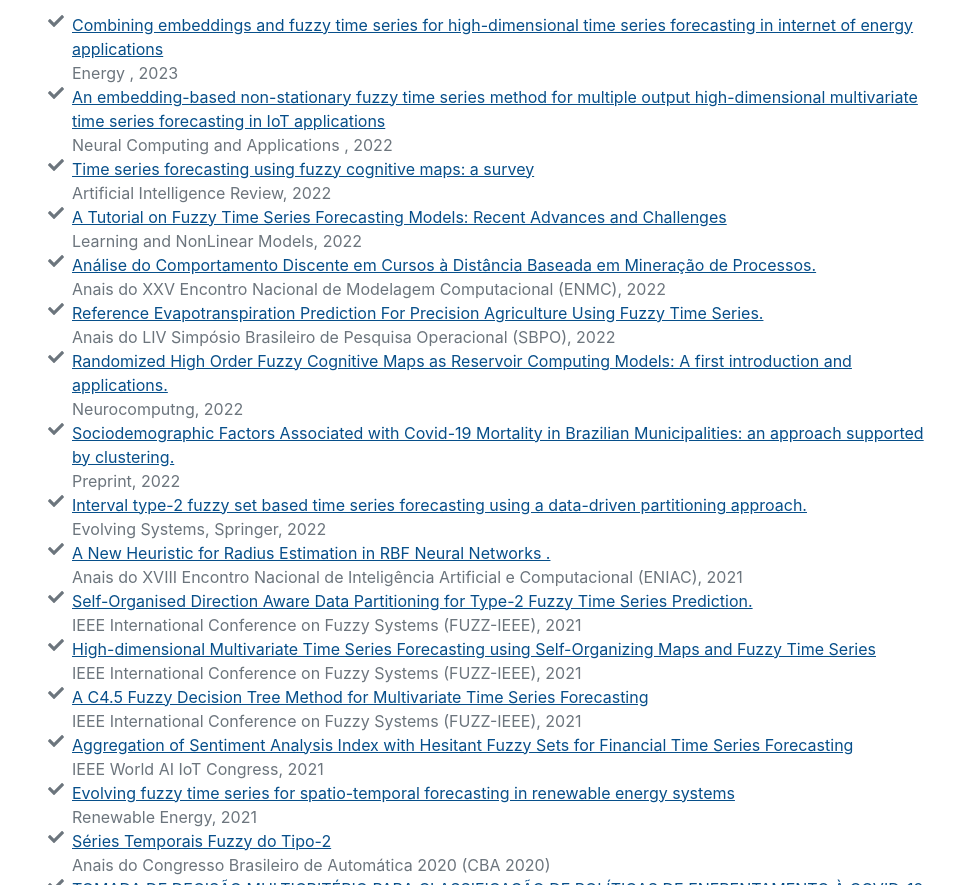
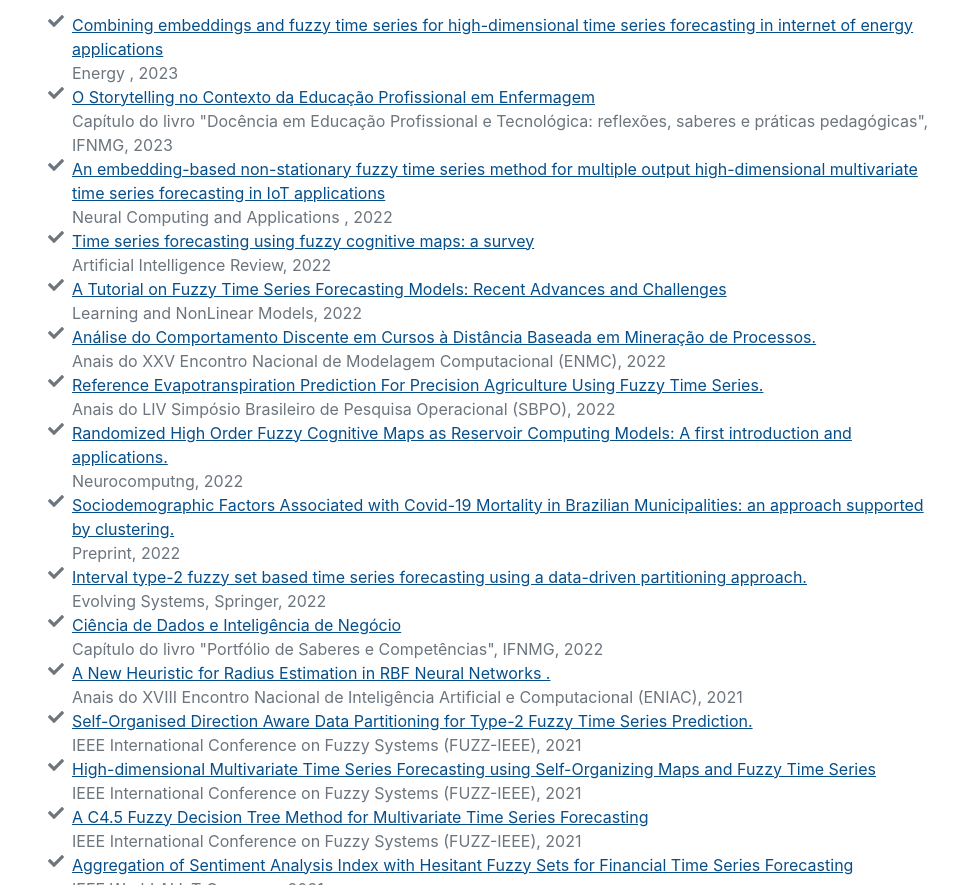
Before and after one commit to petroniocandido/petroniocandido.github.io, a plain HTML site: page pt-br/index.html in a window 1280 px wide. Shown: the part 6000-6885 px from the top of the page, without its empty margins (288-1246 px from the left). Drawn offline with nearby package versions, Linux system fonts and the light colour scheme; a web font is replaced by a local one.

Commit message:
Acrescentando os capítulos de livros do IFNMG

```diff
--- a/pt-br/index.html
+++ b/pt-br/index.html
@@ -415,6 +415,7 @@
         <div class="subheading mb-3"><i class="fas fa-newspaper"></i>Artigos em Jornais e Conferências</div>
         <ul class="fa-ul mb-0">
 		<li><i class="fa-li fa fa-check"></i><a href="https://doi.org/10.1016/j.energy.2023.127072">Combining embeddings and fuzzy time series for high-dimensional time series forecasting in internet of energy applications</a><br /> Energy , 2023</li>
+		<li><i class="fa-li fa fa-check"></i><a href="https://documento.ifnmg.edu.br/action.php?kt_path_info=ktcore.actions.document.view&fDocumentId=56726">O Storytelling no Contexto da Educação Profissional em Enfermagem</a><br /> Capítulo do livro "Docência em Educação Profissional e Tecnológica: reflexões, saberes e práticas pedagógicas", IFNMG, 2023</li>
 		<li><i class="fa-li fa fa-check"></i><a href="https://doi.org/10.1007/s00521-022-08120-5">An embedding-based non-stationary fuzzy time series method for multiple output high-dimensional multivariate time series forecasting in IoT applications</a><br /> Neural Computing and Applications , 2022</li>
 		<li><i class="fa-li fa fa-check"></i><a href="https://doi.org/10.1007/s10462-022-10319-w">Time series forecasting using fuzzy cognitive maps: a survey</a><br /> Artificial Intelligence Review, 2022</li>
 		<li><i class="fa-li fa fa-check"></i><a href="https://doi.org/10.21528/lnlm-vol19-no2-art3">A Tutorial on Fuzzy Time Series Forecasting Models: Recent Advances and Challenges</a><br /> Learning and NonLinear Models, 2022</li>
@@ -423,6 +424,7 @@
 		<li><i class="fa-li fa fa-check"></i><a href="https://doi.org/10.1016/j.neucom.2022.09.030">Randomized High Order Fuzzy Cognitive Maps as Reservoir Computing Models: A first introduction and applications.</a><br />  Neurocomputng, 2022</li>
 		<li><i class="fa-li fa fa-check"></i><a href="https://doi.org/10.21203/rs.3.rs-1889058/v1">Sociodemographic Factors Associated with Covid-19 Mortality in Brazilian Municipalities: an approach supported by clustering.</a><br />  Preprint, 2022</li>
 		<li><i class="fa-li fa fa-check"></i><a href="https://doi.org/10.1007/s12530-022-09452-2">Interval type-2 fuzzy set based time series forecasting using a data-driven partitioning approach.</a><br />  Evolving Systems, Springer, 2022</li>
+		<li><i class="fa-li fa fa-check"></i><a href="https://documento.ifnmg.edu.br/action.php?kt_path_info=ktcore.actions.document.view&fDocumentId=49518">Ciência de Dados e Inteligência de Negócio</a><br /> Capítulo do livro "Portfólio de Saberes e Competências", IFNMG, 2022</li>
 		<li><i class="fa-li fa fa-check"></i><a href="https://doi.org/10.5753/eniac.2021.18252">A New Heuristic for Radius Estimation in RBF Neural Networks .</a><br />  Anais do XVIII Encontro Nacional de Inteligência Artificial e Computacional (ENIAC), 2021</li>
 		<li><i class="fa-li fa fa-check"></i><a href="http://dx.doi.org/10.1109/FUZZ45933.2021.9494452">Self-Organised Direction Aware Data Partitioning for Type-2 Fuzzy Time Series Prediction.</a><br />  IEEE International Conference on Fuzzy Systems (FUZZ-IEEE), 2021</li>
 		<li><i class="fa-li fa fa-check"></i><a href="http://dx.doi.org/10.1109/FUZZ45933.2021.9494496">High-dimensional Multivariate Time Series Forecasting using Self-Organizing Maps and Fuzzy Time Series</a><br />  IEEE International Conference on Fuzzy Systems (FUZZ-IEEE), 2021</li>
```
